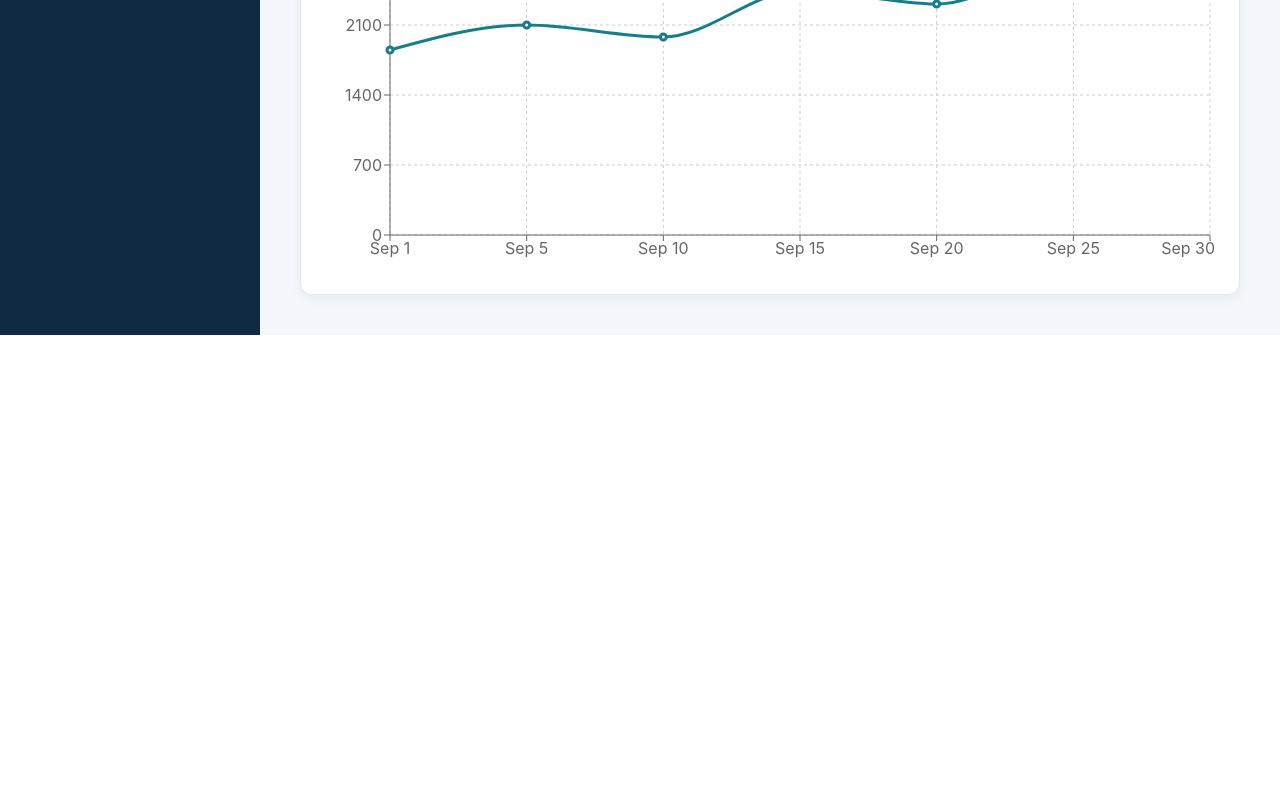
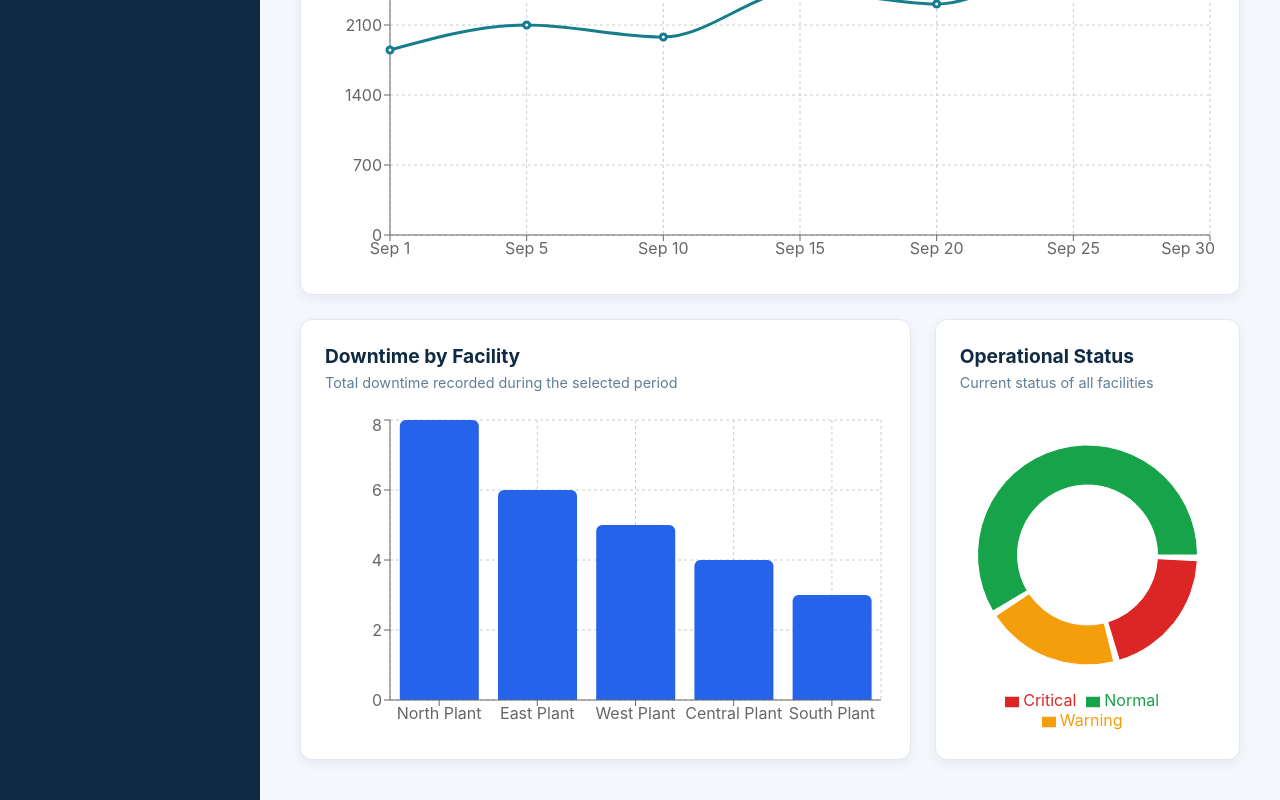
Before and after one commit to humairakarimi/energypulse-dashboard, a React (Vite) app in the folder frontend/: page / in a window 1280 px wide. Shown: the part 601-1401 px from the top of the page. Before the commit the page ends 936 px from the top, so only its background shows below. Built offline with nearby package versions, Linux system fonts and the light colour scheme.

Commit message:
Add facility downtime and operational status charts

```diff
--- a/frontend/src/App.css
+++ b/frontend/src/App.css
@@ -160,3 +160,15 @@
   height: 320px;
   margin-top: 24px;
 }
+
+.secondary-charts-grid {
+  display: grid;
+  grid-template-columns: 2fr 1fr;
+  gap: 24px;
+}
+
+@media (max-width: 1000px) {
+  .secondary-charts-grid {
+    grid-template-columns: 1fr;
+  }
+}
--- /dev/null
+++ b/frontend/src/components/dashboard/DowntimeChart.tsx
@@ -0,0 +1,46 @@
+import {
+  Bar,
+  BarChart,
+  CartesianGrid,
+  ResponsiveContainer,
+  Tooltip,
+  XAxis,
+  YAxis,
+} from "recharts";
+
+const downtimeData = [
+  { facility: "North Plant", downtime: 8 },
+  { facility: "East Plant", downtime: 6 },
+  { facility: "West Plant", downtime: 5 },
+  { facility: "Central Plant", downtime: 4 },
+  { facility: "South Plant", downtime: 3 },
+];
+
+function DowntimeChart() {
+  return (
+    <section className="chart-card">
+      <div className="chart-header">
+        <h2>Downtime by Facility</h2>
+        <p>Total downtime recorded during the selected period</p>
+      </div>
+
+      <div className="chart-container">
+        <ResponsiveContainer width="100%" height="100%">
+          <BarChart data={downtimeData}>
+            <CartesianGrid strokeDasharray="3 3" />
+            <XAxis dataKey="facility" />
+            <YAxis />
+            <Tooltip />
+            <Bar
+              dataKey="downtime"
+              fill="#2563eb"
+              radius={[6, 6, 0, 0]}
+            />
+          </BarChart>
+        </ResponsiveContainer>
+      </div>
+    </section>
+  );
+}
+
+export default DowntimeChart;
--- /dev/null
+++ b/frontend/src/components/dashboard/OperationalStatusChart.tsx
@@ -0,0 +1,49 @@
+import {
+  Cell,
+  Legend,
+  Pie,
+  PieChart,
+  ResponsiveContainer,
+  Tooltip,
+} from "recharts";
+
+const statusData = [
+  { name: "Normal", value: 3, color: "#16a34a" },
+  { name: "Warning", value: 1, color: "#f59e0b" },
+  { name: "Critical", value: 1, color: "#dc2626" },
+];
+
+function OperationalStatusChart() {
+  return (
+    <section className="chart-card">
+      <div className="chart-header">
+        <h2>Operational Status</h2>
+        <p>Current status of all facilities</p>
+      </div>
+
+      <div className="chart-container">
+        <ResponsiveContainer width="100%" height="100%">
+          <PieChart>
+            <Pie
+              data={statusData}
+              dataKey="value"
+              nameKey="name"
+              innerRadius={70}
+              outerRadius={110}
+              paddingAngle={3}
+            >
+              {statusData.map((status) => (
+                <Cell key={status.name} fill={status.color} />
+              ))}
+            </Pie>
+
+            <Tooltip />
+            <Legend />
+          </PieChart>
+        </ResponsiveContainer>
+      </div>
+    </section>
+  );
+}
+
+export default OperationalStatusChart;
--- a/frontend/src/pages/Dashboard.tsx
+++ b/frontend/src/pages/Dashboard.tsx
@@ -1,5 +1,7 @@
 import MetricCard from "../components/dashboard/MetricCard.tsx";
 import ProductionChart from "../components/dashboard/ProductionChart";
+import DowntimeChart from "../components/dashboard/DowntimeChart";
+import OperationalStatusChart from "../components/dashboard/OperationalStatusChart";
 
 function Dashboard() {
   return (
@@ -61,6 +63,10 @@ function Dashboard() {
         />
       </section>
       <ProductionChart />
+      <section className="secondary-charts-grid">
+  <DowntimeChart />
+  <OperationalStatusChart />
+</section>
     </main>
   );
 }
```
